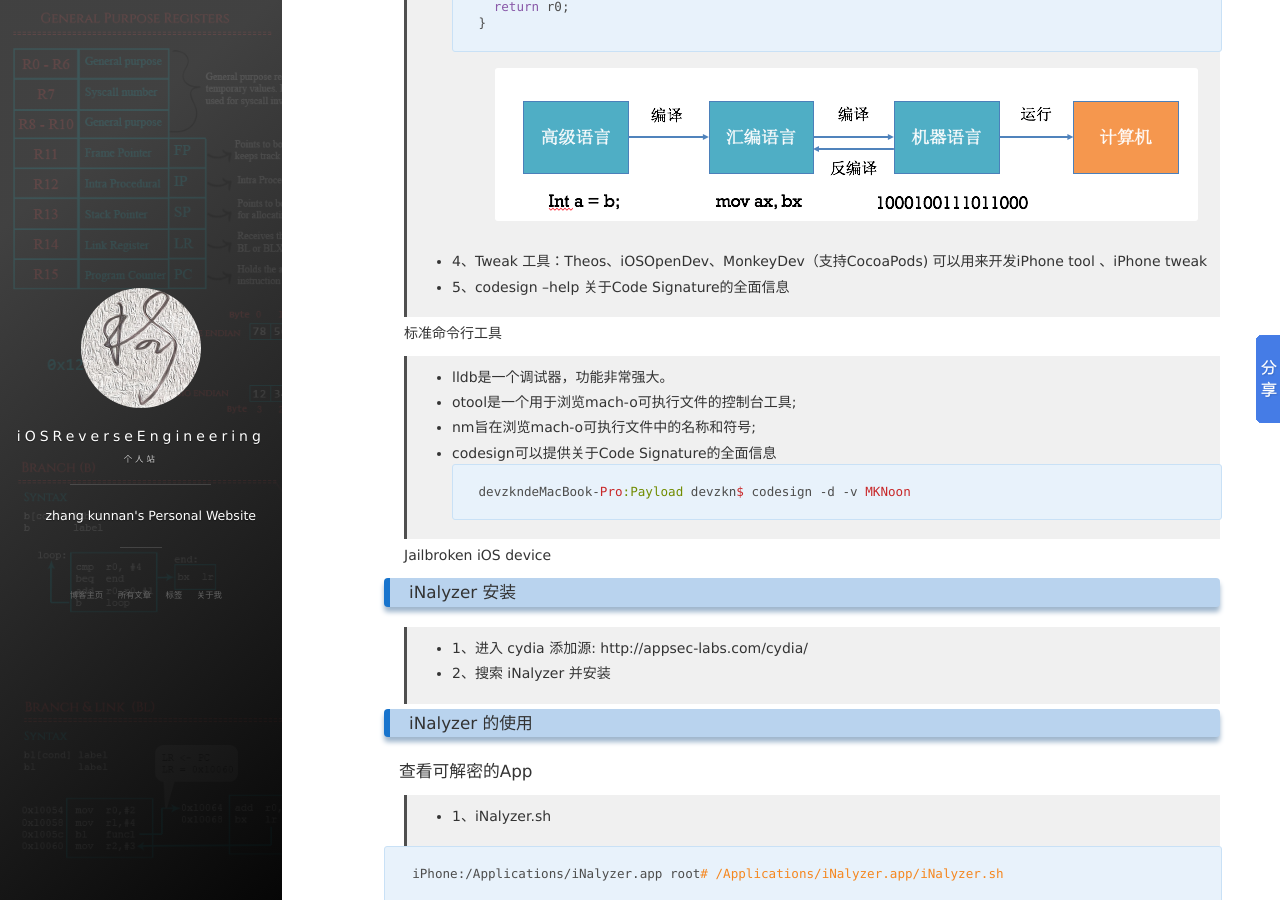
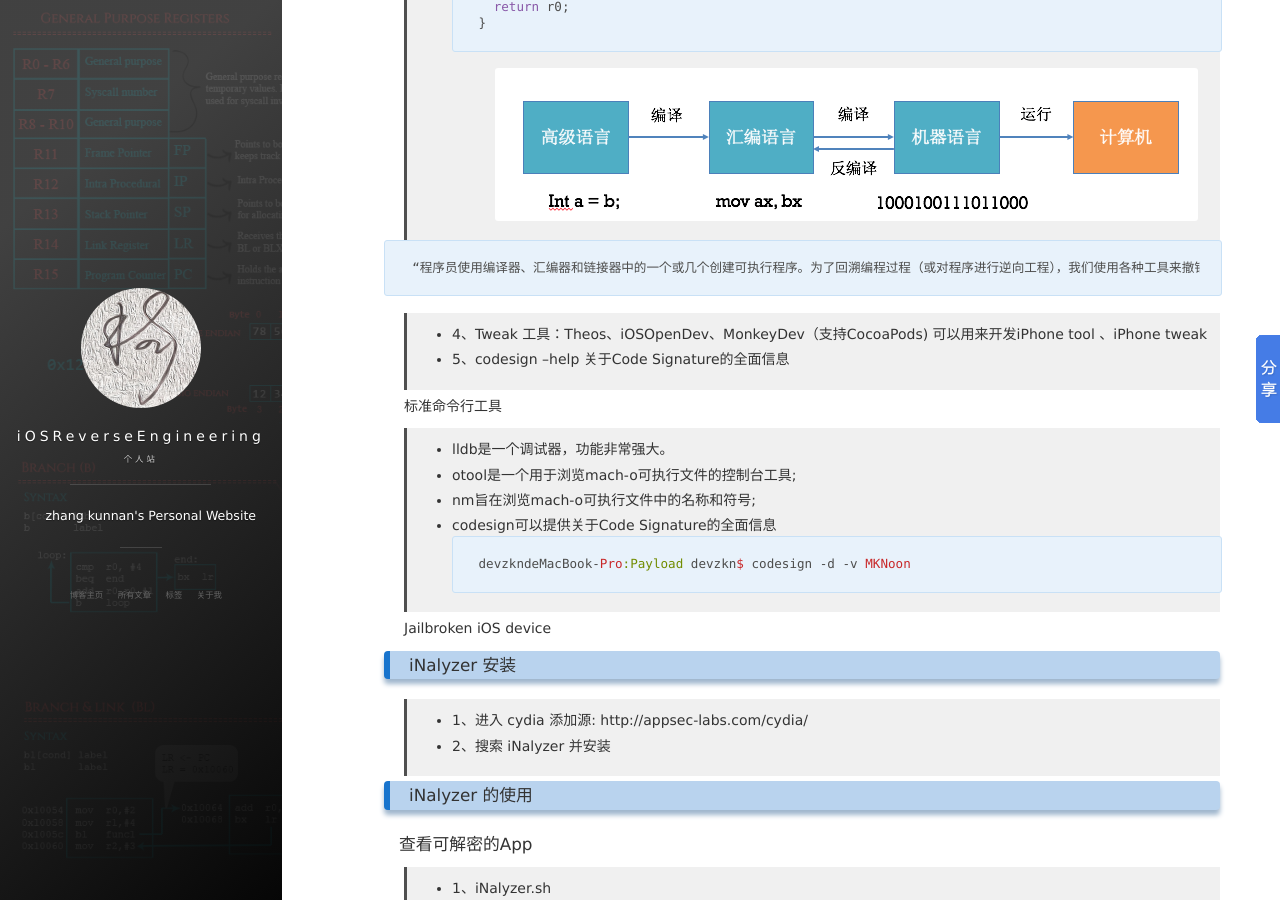
Before and after one commit to zhangkn/zhangkn.github.io, a Jekyll site: the page built from _posts/2017-01-03-iOS_Wifilist.md, in a window 1280 px wide and 900 px high, scrolled down 1433 px. Built offline with Jekyll 4.4.1, drawn with Linux system fonts in a browser that asks for light colours; nearby versions of some CDN libraries; comment, search, counter and statistics services are not loaded.

Commit message:
反汇编

````diff
--- a/_posts/2017-01-03-iOS_Wifilist.md
+++ b/_posts/2017-01-03-iOS_Wifilist.md
@@ -62,6 +62,10 @@
 }
 ```
 ![](/images/posts/iOS_Wifilist/assemblylanguage.png)
+
+```
+“程序员使用编译器、汇编器和链接器中的一个或几个创建可执行程序。为了回溯编程过程（或对程序进行逆向工程），我们使用各种工具来撤销汇编和编译过程。毫不奇怪，这些工具就叫做反汇编器和反编译器，名副其实。反汇编器撤销汇编过程，因此，我们可以得到汇编语言形式的输出结果（以机器语言作为输入）。反编译器则以汇编语言甚至是机器语言为输入，其输出结果为高级语言。”
+```
 
 >* 4、Tweak 工具：Theos、iOSOpenDev、MonkeyDev（支持CocoaPods) 可以用来开发iPhone tool 、iPhone tweak
 >* 5、codesign --help 关于Code Signature的全面信息
````
Also changed, not shown: 1 other file.
